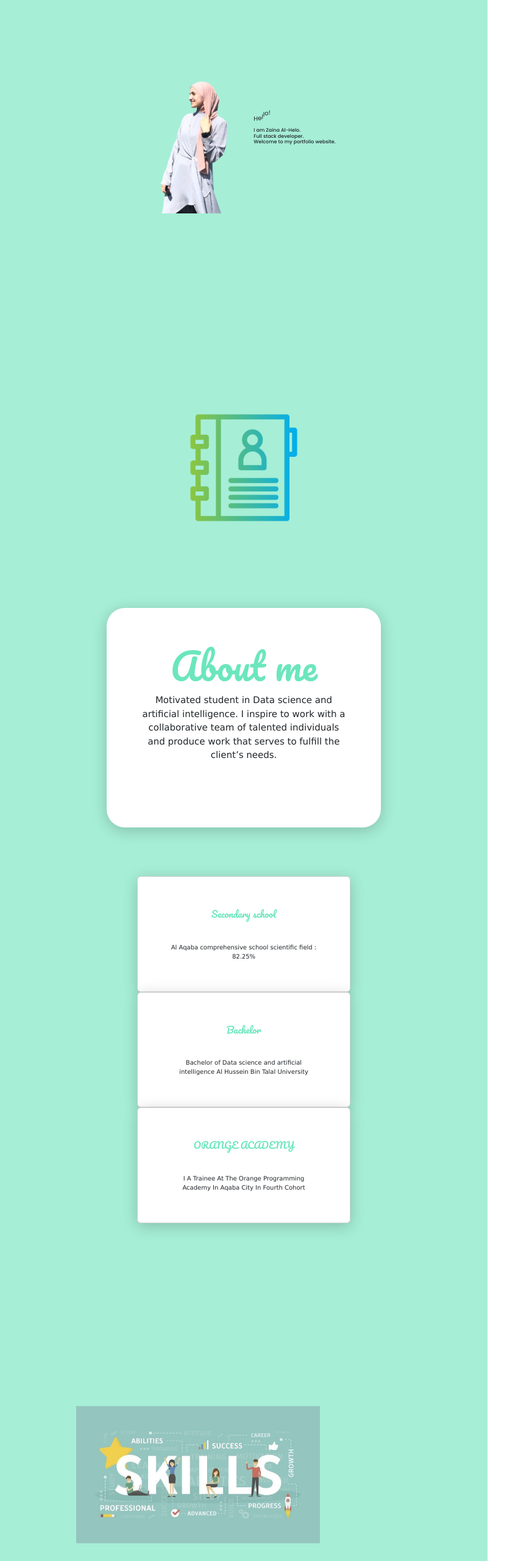
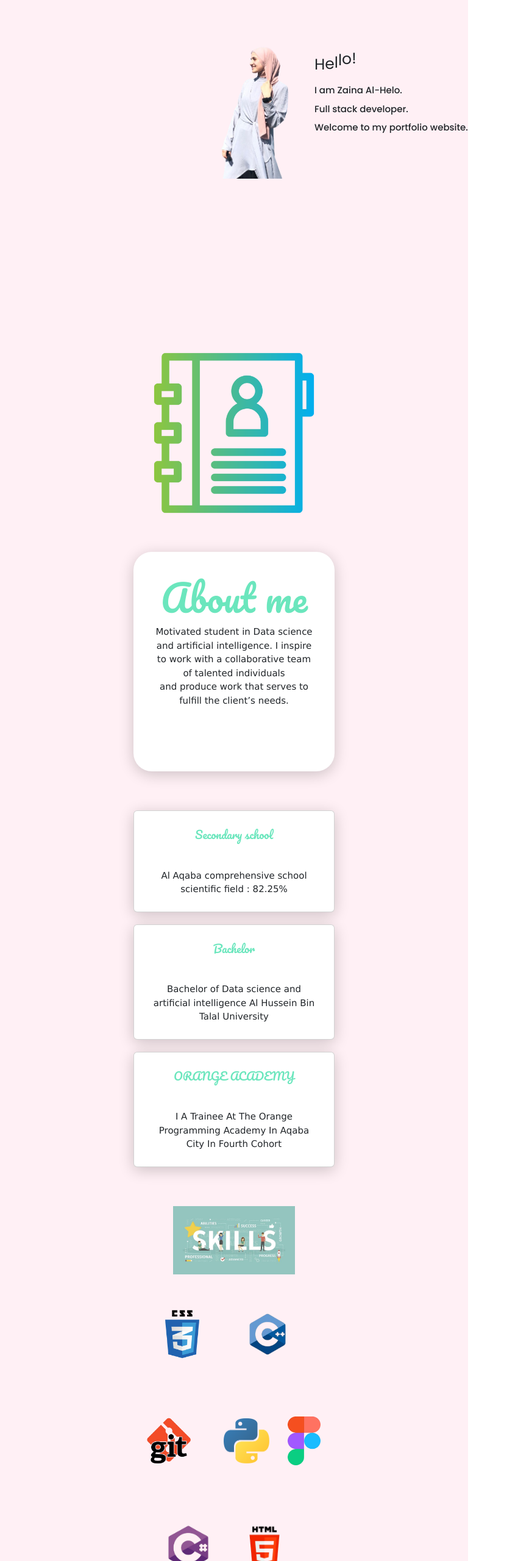
Before and after one commit to zaina-alhelo/protfolio, a plain HTML site: page index.html in a window 768 px wide. Shown: the part 240-2800 px from the top of the page at 61% size, 850 px wide, since content can reach past the window. Drawn offline with nearby package versions, Linux system fonts and the light colour scheme.

Commit message:
portfoloio

```diff
--- a/index.html
+++ b/index.html
@@ -30,11 +30,12 @@
     <div class="b">
       <!-- navbar -->
       <header>
+
+
+        <nav class="big">
                  <div class="logo">
           <a href="#"><img src="image/logo.png" alt="logo" /></a>
         </div>
-
-        <nav class="big">
           <ul class="menu">
             <li><a href="#HOME">HOME</a></li>
             <li><a href="#ABOUT">ABOUT</a></li>
@@ -46,65 +47,49 @@
           </ul>
         </nav>
 
-        <nav class="small navbar bg-body-tertiary fixed-top">
+ <nav class="navbar bg-body-tertiary fixed-top" id="nav-bar">
   <div class="container-fluid">
-            <button
-              class="navbar-toggler"
-              type="button"
-              data-bs-toggle="offcanvas"
-              data-bs-target="#offcanvasNavbar"
-              aria-controls="offcanvasNavbar"
-              aria-label="Toggle navigation"
-            >
+    <a href="#"><img src="image/logo.png" alt="logo" width="100px"/></a>
+    <button class="navbar-toggler" type="button" data-bs-toggle="offcanvas" data-bs-target="#offcanvasNavbar" aria-controls="offcanvasNavbar" aria-label="Toggle navigation">
       <span class="navbar-toggler-icon"></span>
     </button>
-            <div
-              class="offcanvas offcanvas-end"
-              tabindex="-1"
-              id="offcanvasNavbar"
-              aria-labelledby="offcanvasNavbarLabel"
-            >
+    <div class="offcanvas offcanvas-end" tabindex="-1" id="offcanvasNavbar" aria-labelledby="offcanvasNavbarLabel">
       <div class="offcanvas-header">
-                <h5 class="offcanvas-title" id="offcanvasNavbarLabel">
-                  zaina portfolio
-                </h5>
-                <button
-                  type="button"
-                  class="btn-close"
-                  data-bs-dismiss="offcanvas"
-                  aria-label="Close"
-                ></button>
+        <h5 class="offcanvas-title" id="offcanvasNavbarLabel">zaina portfolio</h5>
+        <button type="button" class="btn-close" data-bs-dismiss="offcanvas" aria-label="Close"></button>
       </div>
       <div class="offcanvas-body">
         <ul class="navbar-nav justify-content-end flex-grow-1 pe-3">
           <li class="nav-item">
-                    <a class="nav-link active" aria-current="page" href="#HOME"
-                      >HOME</a
-                    >
+            <a class="nav-link active" aria-current="page" href="#Home" data-bs-dismiss="offcanvas">Home</a>
           </li>
           <li class="nav-item">
-                    <a class="nav-link" href="#ABOUT">ABOUT</a>
+            <a class="nav-link" href="#ABOUT" data-bs-dismiss="offcanvas">ABOUT</a>
           </li>
           <li class="nav-item">
-                    <a class="nav-link" href="#EDUCATION">EDUCATION</a>
+            <a class="nav-link" href="#EDUCATION" data-bs-dismiss="offcanvas">EDUCATION</a>
           </li>
           <li class="nav-item">
-                    <a class="nav-link" href="#SKILLS">SKILLS</a>
+            <a class="nav-link" href="#SKILLS" data-bs-dismiss="offcanvas">SKILLS</a>
           </li>
           <li class="nav-item">
-                    <a class="nav-link" href="#COURSES">COURSES</a>
+            <a class="nav-link" href="#COURSES" data-bs-dismiss="offcanvas">COURSES</a>
           </li>
           <li class="nav-item">
-                    <a class="nav-link" href="#CONTACT">CONTACT</a>
+            <a class="nav-link" href="#PROJECTES" data-bs-dismiss="offcanvas">PROJECTES</a>
+          </li>
+          <li class="nav-item">
+            <a class="nav-link" href="#CONTACT" data-bs-dismiss="offcanvas">CONTACT</a>
           </li>
         </ul>
       </div>
     </div>
   </div>
 </nav>
+
+
       </header>
-      <hr />
-      <br />
+
       <section class="main" id="HOME">
         <img src="image/zaina.png" alt="me" />
         <div class="hello">
@@ -177,7 +162,7 @@
             <img src="image/c++.png" alt="C++" width="250px" calss="c++" />
           </div>
         </div>
-        <div>
+        <div class="three">
           <div id="git">
             <img src="image/git.png" alt="C++" width="250px" calss="c++" />
           </div>
@@ -205,7 +190,7 @@
     <!--
         COURSES SECTION
   -->
-    <section id="COURSES">
+    <!-- <section id="COURSES">
       <div id="course">
         <img src="image/courses.png" alt="logo" width="300px" />
       </div>
@@ -240,12 +225,12 @@
           </div>
         </div>
       </div>
-    </section>
+    </section> -->
     <!--
           PROJECTES SECTION
          -->
 
-    <section id="PROJECTES">
+    <!-- <section id="PROJECTES">
       <div class="contener">
         <div class="images">
           <div class="item item1" width="100px" ;></div>
@@ -255,15 +240,14 @@
           <div class="item item5"></div>
         </div>
       </div>
-    </section>
+    </section> -->
     <!--
         CONTACT SECTION
        -->
-    <footer id="CONTACT">
+    <!-- <footer id="CONTACT">
       <img src="image/contact_me-removebg-preview.png" alt="contact" />
       <h4>CONTACT ME</h4>
       <div class="contact">
-        <!-- <a href="https://wa.me/0771983544" target="_blank"> -->
           <a href="tel: +962 771 983 544" ><span class="icon flaticon-phone-call-1">
             </span><b>
           <img src="image/phone.png" alt="phone-call"
@@ -278,7 +262,7 @@
           ><img src="image/linkedin.png" alt="linkedin"
         /></a>
       </div>
-    </footer>
+    </footer> -->
 
     <script
       src="https://cdn.jsdelivr.net/npm/bootstrap@5.3.3/dist/js/bootstrap.bundle.min.js"
@@ -287,3 +271,69 @@
     ></script>
   </body>
 </html>
+
+
+
+
+
+
+
+
+<!--
+ <nav class="small navbar bg-body-tertiary fixed-top" >
+    <img src="image/logo.png" alt="Your Image" class="mr-2" style="width: 100px; ">
+    <div class="container-fluid">
+        <div class="d-flex justify-content-end">
+            <button
+                class="navbar-toggler"
+                type="button"
+                data-bs-toggle="offcanvas"
+                data-bs-target="#offcanvasNavbar"
+                aria-controls="offcanvasNavbar"
+                aria-label="Toggle navigation"
+            >
+                <span class="navbar-toggler-icon"></span>
+            </button>
+        </div>
+        <div
+            class="offcanvas offcanvas-end"
+            tabindex="-1"
+            id="offcanvasNavbar"
+            aria-labelledby="offcanvasNavbarLabel"
+        >
+            <div class="offcanvas-header">
+                <h5 class="offcanvas-title" id="offcanvasNavbarLabel">
+                    zaina portfolio
+                </h5>
+                <button
+                    type="button"
+                    class="btn-close"
+                    data-bs-dismiss="offcanvas"
+                    aria-label="Close"
+                ></button>
+            </div>
+            <div class="offcanvas-body">
+                <ul class="navbar-nav justify-content-end flex-grow-1 pe-3">
+                    <li class="nav-item">
+                        <a class="nav-link active" aria-current="page" href="#HOME">HOME</a>
+                    </li>
+                    <li class="nav-item">
+                        <a class="nav-link" href="#ABOUT">ABOUT</a>
+                    </li>
+                    <li class="nav-item">
+                        <a class="nav-link" href="#EDUCATION">EDUCATION</a>
+                    </li>
+                    <li class="nav-item">
+                        <a class="nav-link" href="#SKILLS">SKILLS</a>
+                    </li>
+                    <li class="nav-item">
+                        <a class="nav-link" href="#COURSES">COURSES</a>
+                    </li>
+                    <li class="nav-item">
+                        <a class="nav-link" href="#CONTACT">CONTACT</a>
+                    </li>
+                </ul>
+            </div>
+        </div>
+    </div>
+</nav> -->
--- a/style.css
+++ b/style.css
@@ -10,7 +10,7 @@
 }
 .b {
     background: url(image/msg5385104349-3066.jpg) no-repeat ;
-    min-width: 100vh;
+    width: 100%;
     background-size:cover;
 }
 header {
@@ -21,7 +21,8 @@ justify-content: space-between;
 background-color: white;
 width: 100%;
 align-items: center;
-padding: 5px 20px;
+
+/* padding: 5px 20px; */
 }
 
 .logo img{
@@ -40,8 +41,7 @@ nav {
     list-style: none;
     padding-right: 100px;
     justify-content: space-between;
-
-
+        width: 100%;
 
 }
 nav a {
@@ -83,7 +83,10 @@ nav a {
         transform: translateY(-10px);
     }
 }
-
+.hello h2 span {
+    display: inline-block;
+    animation: bounce 1s ease-in-out infinite;
+}
 .hello h2 {
     font-family: "Pacifico", cursive;
     font-weight: 10;
@@ -93,10 +96,7 @@ nav a {
 
 }
 
-.hello h2 span {
-    display: inline-block;
-    animation: bounce 1s ease-in-out infinite;
-}
+
 
 .hello h2 span:nth-child(1) {
     animation-delay: 0s;
@@ -127,9 +127,8 @@ nav a {
     background:url(image/about\ back.jpg) no-repeat;
     display: flex;
     align-items: center;
-    min-width: 100vh;
+    /* min-width: 100vh; */
     background-size:cover;
-
 
 }
 #ABOUT img {
@@ -192,13 +191,11 @@ align-items: center;
 }
 
 .card {
-
     background-color: #F0F1FF;
     text-align:center;
     font-family:Verdana, Geneva, Tahoma, sans-serif;
     box-shadow: 0 5px 25px rgba(1 1 1 /20%);
     width:15em;
-    /* margin-top: 10px; */
     padding: 50px;
     border-radius:30px;
     transition: 0.5s;
@@ -209,50 +206,6 @@ align-items: center;
 }
 .card:hover {
     transform: scale(1.2);
-    }
-
-    .python {
-        grid-area: python;
-
-
-    }
-
-    .cplus {
-        grid-area: cplus;
-        padding-left: 100px;
-
-    }
-    .cplus img {
-        margin-left: 404px;
-        margin-top: 70px;
-        width: 150px;
-    }
-
-   .sql {
-        grid-area: sql;
-    }
-
-    .skill {
-        grid-area: skill;
-        margin-left:200px ;
-        border-radius: 70%;
-
-    }
-
-    .html {
-        grid-area: html;
-    }
-    .html img {
-        width: 150px;
-    margin-left: 158px;
-    margin-top: 160px;
-    }
-    .csharp {
-        grid-area: csharp;
-    }
-    .csharp {
-        margin-left: 400px;
-
     }
 
 
@@ -289,7 +242,7 @@ align-items: center;
 }
 
 #skills img {
-    animation: moveDown 1s ease-out forwards;
+    animation: moveDown 2s ease-out alternate;
 }
 
 
@@ -300,9 +253,9 @@ align-items: center;
 
 }
 #python {
-    display: flex;
+    /* display: flex;
     flex-direction: column;
-    justify-content: space-between;
+    justify-content: space-between; */
     transition: 0.5s;
     border-radius: 50%;
     margin-left: 40px;
@@ -580,26 +533,192 @@ padding-left: 25px;
 
   }
 
+@media (min-width: 375px) {
+    #nav-bar {
+        display: none;
+    }
+}
 
-@media (min-width: 768px) {
+ @media only screen and (max-width: 800px) {
     .navbar {
-        display: none;
+        display: block;
+    }
+    body {
+        width: 100%;
+        background-image: none;
+        background-color: lavenderblush;
+        padding: 0px;
+        margin: 0px;
+        font-size: 12px;
+    }
+    #HOME {
+            background-image: none;
+        background-color: lavenderblush;
+
+         padding: 0px;
+    }
+    .main h3 span {
+    font-size: 15px;
+    }
+      .hello h2 {
+        display: flex;
+        font-size: 25px;
+        padding: 0px;
+
+      }
+          #HOME img {
+        width:200px;
+    }
+    .logo img {
+
+    width: 90px;
+}
+  #ABOUT {
+        background-image: none;
+        background-color: lavenderblush;
+        padding: 0;
+        margin: 0;
+               flex-direction: column;
+        justify-content: center;
+        align-items: center;
+       width: 100%;
+     padding-bottom: 4em;
+}
+ #ABOUT img {
+    width: 300px;
+    padding: 0;
+
+ }
+ #ABOUT .cards {
+    padding: 0;
+    margin: 0;
+    width: 22em;
+    padding: 2em;
+    margin-top: 3em;
+
+  transition: 0.5s;
+
+ }
+ .cards:hover {
+transform: scale(1);
+}
+#EDUCATION {
+            background-image: none;
+        background-color: lavenderblush;
+        padding: 0;
+        margin: 0;
+        flex-direction: column;
+        justify-content: center;
+        align-items: center;
+        padding-bottom: 4em;
+
+}
+.boxes  {
+    margin: 0;
+    display: flex;
+    flex-direction: column;
+    justify-content: center;
+    align-content: center;
+    gap: 20px;
 
 }
 
-    .big {
-        display: block;
+.card {
+    margin: 0;
+    padding: 0;
+    font-size: 15px;
+      width: 22em;
+      padding: 25px;
 }
+.card:hover {
+    transform: scale(1);
+    }
+#b {
+    font-size: 18px;
+}
+#SKILLS {
+        background-image: none;
+        background-color: lavenderblush;
+        flex-direction: column;
+        padding: 0;
+        width: 100%;
+        margin: 0;
+}
+#skills {
+    /* flex-wrap: wrap; */
+    padding: 0;
+
+}
+
+#skills img {
+    width: 200px;
+
+}
+.photo  {
+    flex-direction: column;
+    margin: 0;
+    gap: 50px;
+    width: 100px;
+    margin-top: 3em;
+}
+.photo img {
+    width: 150px;
+}
+
+#python ,
+#figma ,
+#git ,
+#c  ,
+#css ,
+#cp ,
+#html {
+    margin: 0;
+    padding: 0;
+
+}
+#cp img {
+    width: 150px;
+}
+#css img {
+ width:90px ;
+}
+#git img {
+    width: 150px;
+}
+#python img {
+    width: 90px;
+        padding-right: 15px;
+
+}
+#figma img {
+    width: 63px;
+        padding-right:9px;
+}
+#c img {
+    width: 100px;
+}
+.y {
+    flex-direction: row;
+    justify-content: center;
+}
+.test {
+    justify-content: center;
+    flex-direction: row;
+    gap: 20px;
+}
+.three {
+    display: flex;
+    gap: 15px;
+    align-items: center;
+    justify-content: center ;
+    margin-right: 2rem;
 }
 
 
-@media (max-width: 786px) {
-    .navbarr  {
-        display: flex;
-        display: block;
+}
 
-    }
-    nav {
+
+    /* nav {
         width: 50px;
     }
     .big {
@@ -614,25 +733,12 @@ padding-left: 25px;
         align-items: center;
 
     }
-    .hello h2 {
-        font-size: 10px;
 
-      }
-      #HOME img {
-        width:200px;
-    }
-    .main h3 {
-        font-size: 8px;
-      }
 
      .logo img{
         display: flex;
         padding-top: 10px;
         width: 100px;
-
-    }
-
-   header {
 
     }
 
@@ -751,4 +857,4 @@ padding-left: 25px;
     display: flex;
     justify-content: center;
     align-items: center; }
-}
+}  */
```
Lines whose indentation alone changed are shown as unchanged.
